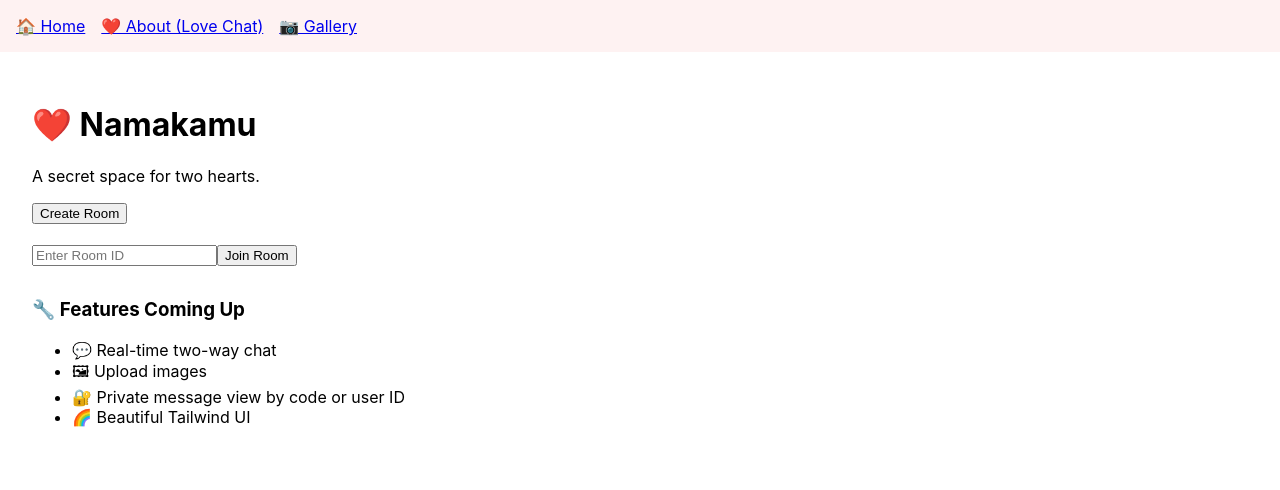
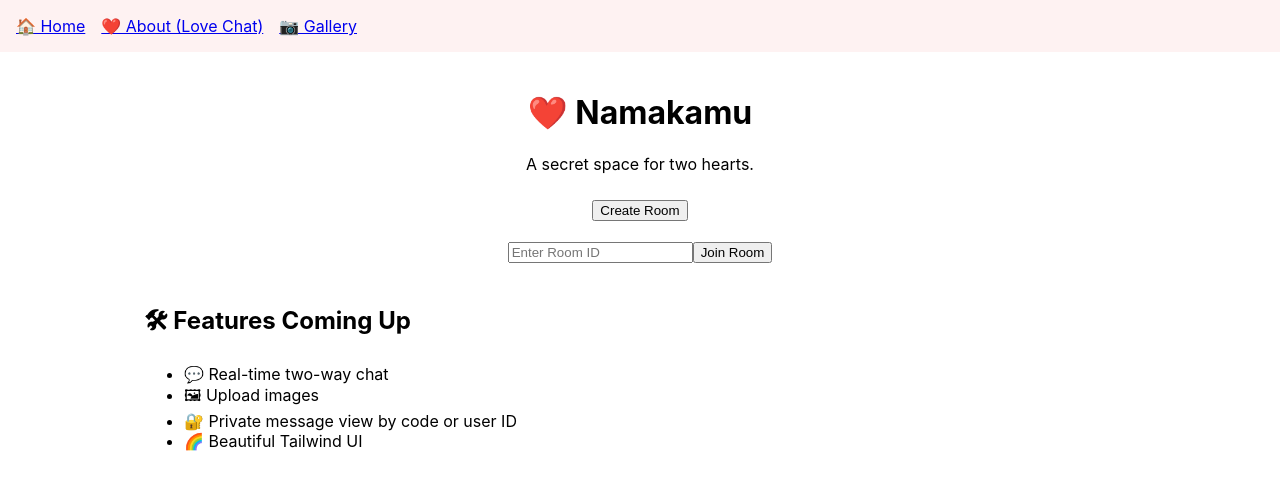
Before and after one commit to logowithmeme/namakamu, a React (Create React App) app: page / in a window 1280 px wide. Shown: the top 490 px of the page. Built offline with nearby package versions, Linux system fonts and the light colour scheme.

Commit message:
🚀 Create/Join Room flow with clean UI maintained

```diff
--- a/src/pages/ChatPage.js
+++ b/src/pages/ChatPage.js
@@ -1,68 +1,84 @@
+// src/pages/ChatPage.js
 import React, { useEffect, useState } from 'react';
-import { useParams, useLocation } from 'react-router-dom';
-import { getDatabase, ref, onValue, push } from 'firebase/database';
+import { useParams } from 'react-router-dom';
+import { getDatabase, ref, push, onValue } from 'firebase/database';
 import { db } from '../firebase';
 
 const ChatPage = () => {
-  const { id } = useParams();
-  const location = useLocation();
-  const isCreator = new URLSearchParams(location.search).get('creator') === 'true';
-
+  const { roomId } = useParams();
   const [messages, setMessages] = useState([]);
   const [newMessage, setNewMessage] = useState('');
+  const [isCreator, setIsCreator] = useState(false);
 
   useEffect(() => {
-    const messagesRef = ref(db, `rooms/${id}/messages`);
+    const createdFlag = sessionStorage.getItem(`created-${roomId}`);
+    setIsCreator(!!createdFlag);
+  }, [roomId]);
+
+  useEffect(() => {
+    const messagesRef = ref(db, `rooms/${roomId}/messages`);
     onValue(messagesRef, (snapshot) => {
       const data = snapshot.val();
       if (data) {
         setMessages(Object.values(data));
       }
     });
-  }, [id]);
+  }, [roomId]);
 
   const handleSend = () => {
-    if (!newMessage.trim()) return;
-
-    const msgData = {
+    if (newMessage.trim() === '') return;
+    const messagesRef = ref(db, `rooms/${roomId}/messages`);
+    push(messagesRef, {
       text: newMessage,
-      sender: isCreator ? 'creator' : 'receiver',
-      timestamp: new Date().toISOString(),
-    };
-
-    push(ref(db, `rooms/${id}/messages`), msgData);
+      sender: isCreator ? 'creator' : 'guest',
+      timestamp: Date.now(),
+    });
     setNewMessage('');
   };
 
   return (
-    <div style={{ padding: '1rem' }}>
-      <h2>Chat Room: {id}</h2>
+    <div style={{ padding: '20px', fontFamily: 'Arial' }}>
+      <h2 style={{ fontSize: '24px' }}>Chat Room: <strong>{roomId}</strong></h2>
+      {isCreator && (
+        <p style={{ fontSize: '16px', marginBottom: '10px' }}>
+          🔗 Share this code with your partner to join this room: <strong>{roomId}</strong>
+        </p>
+      )}
 
-      <div>
+      <div style={{ margin: '20px 0' }}>
         {messages.map((msg, index) => (
           <div
             key={index}
             style={{
-              textAlign: msg.sender === 'creator' ? 'right' : 'left',
-              margin: '0.5rem 0',
+              display: 'flex',
+              justifyContent: msg.sender === 'creator' ? 'flex-end' : 'flex-start',
+              marginBottom: '8px'
             }}
           >
-            <span style={{ fontSize: '1.1rem' }}>
+            <div
+              style={{
+                backgroundColor: msg.sender === 'creator' ? '#d4f4dd' : '#e6f0ff',
+                padding: '10px 14px',
+                borderRadius: '20px',
+                maxWidth: '70%',
+                fontSize: '16px'
+              }}
+            >
               {msg.sender === 'creator' ? '💚' : '💙'} {msg.text}
-            </span>
+            </div>
           </div>
         ))}
       </div>
 
-      <div style={{ marginTop: '1rem' }}>
+      <div>
         <input
           type="text"
           value={newMessage}
           onChange={(e) => setNewMessage(e.target.value)}
           placeholder="Type your message..."
-          style={{ padding: '0.5rem', width: '60%' }}
+          style={{ padding: '10px', width: '70%', fontSize: '16px', marginRight: '10px' }}
         />
-        <button onClick={handleSend} style={{ padding: '0.5rem' }}>Send</button>
+        <button onClick={handleSend} style={{ padding: '10px 20px', fontSize: '16px' }}>Send</button>
       </div>
     </div>
   );
--- a/src/pages/Home.js
+++ b/src/pages/Home.js
@@ -1,46 +1,46 @@
 import React, { useState } from 'react';
 import { useNavigate } from 'react-router-dom';
-import { v4 as uuidv4 } from 'uuid';
 
 const Home = () => {
   const [roomId, setRoomId] = useState('');
   const navigate = useNavigate();
 
-  const handleCreateRoom = () => {
-    const id = uuidv4().split('-')[0];
-    navigate(`/chat/${id}?creator=true`);
+  const generateRoomId = () => {
+    const id = Math.random().toString(36).substr(2, 8);
+    localStorage.setItem('creator', 'true');
+    navigate(`/chat/${id}`);
   };
 
-  const handleJoinRoom = () => {
-    if (roomId.trim() !== '') {
-      navigate(`/chat/${roomId}`);
-    }
+  const joinRoom = () => {
+    if (!roomId.trim()) return;
+    localStorage.setItem('creator', 'false');
+    navigate(`/chat/${roomId.trim()}`);
   };
 
   return (
-    <div style={{ padding: '2rem' }}>
-      <h1>❤️ Namakamu</h1>
+    <div style={{ padding: '20px', textAlign: 'center' }}>
+      <h1><span role="img" aria-label="heart">❤️</span> <strong>Namakamu</strong></h1>
       <p>A secret space for two hearts.</p>
 
-      <div style={{ marginTop: '1rem' }}>
-        <button onClick={handleCreateRoom}>Create Room</button>
-        <br /><br />
+      <button onClick={generateRoomId} style={{ marginTop: '10px' }}>Create Room</button>
+
+      <div style={{ marginTop: '20px' }}>
         <input
           type="text"
+          placeholder="Enter Room ID"
           value={roomId}
           onChange={(e) => setRoomId(e.target.value)}
-          placeholder="Enter Room ID"
         />
-        <button onClick={handleJoinRoom}>Join Room</button>
+        <button onClick={joinRoom}>Join Room</button>
       </div>
 
-      <div style={{ marginTop: '2rem' }}>
-        <h3>🔧 Features Coming Up</h3>
+      <div style={{ textAlign: 'left', marginTop: '40px', paddingLeft: '10%' }}>
+        <h2><span role="img" aria-label="wrench">🛠</span> <strong>Features Coming Up</strong></h2>
         <ul>
-          <li>💬 Real-time two-way chat</li>
-          <li>🖼 Upload images</li>
-          <li>🔐 Private message view by code or user ID</li>
-          <li>🌈 Beautiful Tailwind UI</li>
+          <li><span role="img" aria-label="chat">💬</span> Real-time two-way chat</li>
+          <li><span role="img" aria-label="upload">🖼</span> Upload images</li>
+          <li><span role="img" aria-label="lock">🔐</span> Private message view by code or user ID</li>
+          <li><span role="img" aria-label="rainbow">🌈</span> Beautiful Tailwind UI</li>
         </ul>
       </div>
     </div>
```
